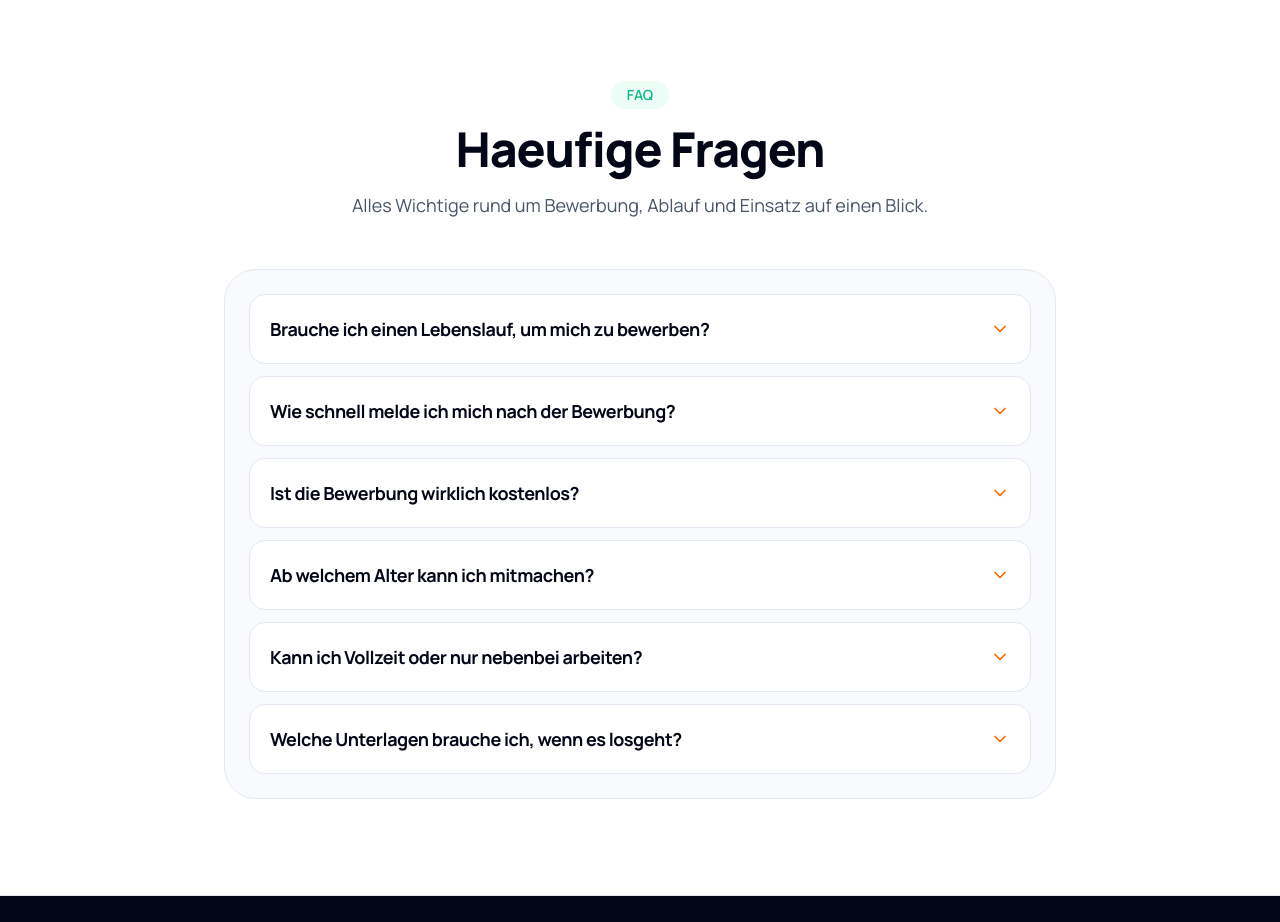
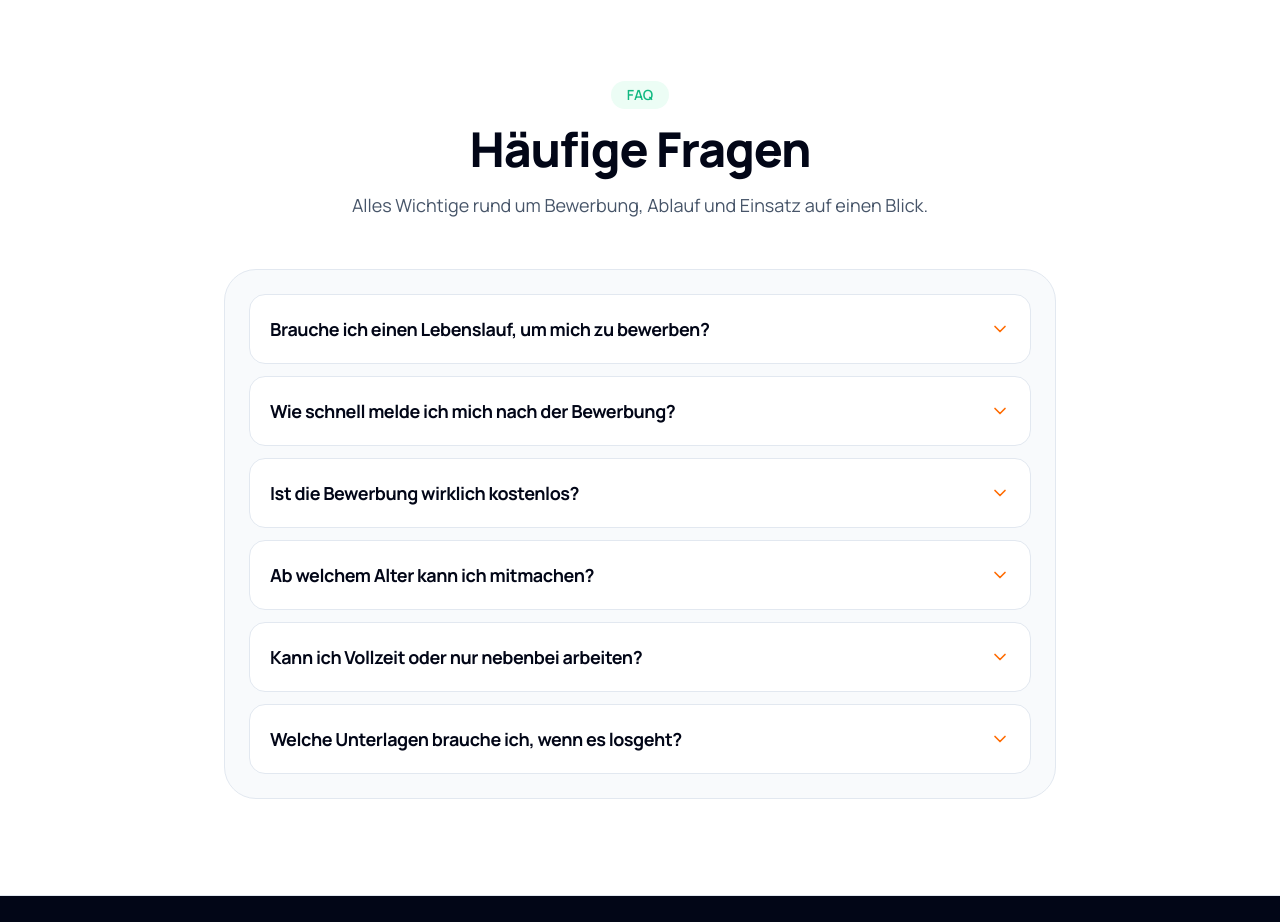
Before and after one commit to dadakaev10-sketch/yutu-staff-solutions, a React (Vite) app: page / in a window 1280 px wide. Shown: the part 7740-8662 px from the top of the page. Built offline with nearby package versions, Linux system fonts and the light colour scheme.

Commit message:
Fix: Haeufige -> Häufige in FAQ section

```diff
--- a/src/components/sections/FAQSection.tsx
+++ b/src/components/sections/FAQSection.tsx
@@ -42,7 +42,7 @@ export function FAQSection() {
             FAQ
           </span>
           <h2 className="mt-4 text-3xl font-extrabold tracking-tight text-slate-950 sm:text-4xl lg:text-5xl">
-            Haeufige Fragen
+            Häufige Fragen
           </h2>
           <p className="mt-4 text-lg leading-8 text-slate-600">
             Alles Wichtige rund um Bewerbung, Ablauf und Einsatz auf einen Blick.
```
